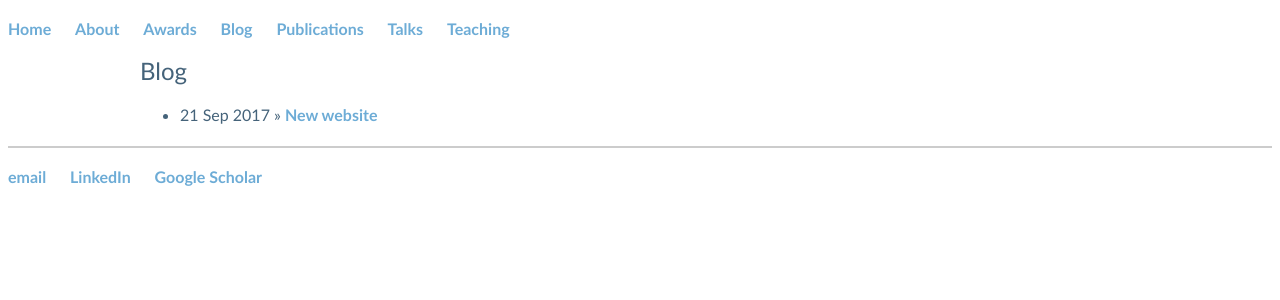
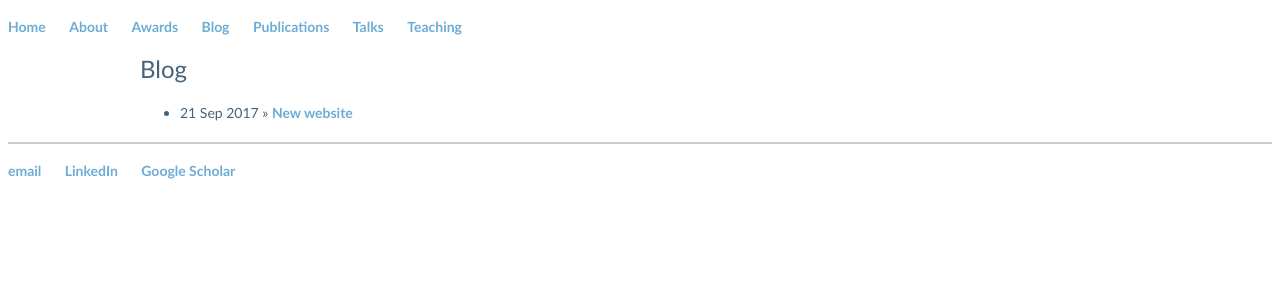
Before and after one commit to Hadrien-Montanelli/Hadrien-Montanelli.github.io, a Jekyll site: the page built from blog/index.html, in a window 1280 px wide. Shown: the top 300 px of the page. Built offline with Jekyll 4.4.1, drawn with Linux system fonts in a browser that asks for light colours.

Commit message:
Update main.css

```diff
--- a/css/main.css
+++ b/css/main.css
@@ -55,7 +55,7 @@
 }
 p {
 	font-family: Futura, 'Trebuchet MS', Arial, sans-serif;
-	font-size: 16px;
+	font-size: 14px;
 	font-style: normal;
 	font-variant: normal;
 	font-weight: 400;
@@ -64,7 +64,7 @@
 }
 ul {
 	font-family: Futura, 'Trebuchet MS', Arial, sans-serif;
-	font-size: 16px;
+	font-size: 14px;
 	font-style: normal;
 	font-variant: normal;
 	font-weight: 400;
@@ -73,7 +73,7 @@
 }
 ul.posts {
 	font-family: Futura, 'Trebuchet MS', Arial, sans-serif;
-	font-size: 16px;
+	font-size: 14px;
 	font-style: normal;
 	font-variant: normal;
 	font-weight: 400;
@@ -82,7 +82,7 @@
 }
 ul.posts li {
 	font-family: Futura, 'Trebuchet MS', Arial, sans-serif;
-	font-size: 16px;
+	font-size: 14px;
 	font-style: normal;
 	font-variant: normal;
 	font-weight: 400;
@@ -95,7 +95,7 @@
 }
 footer {
 	font-family: Futura, 'Trebuchet MS', Arial, sans-serif;
-	font-size: 16px;
+	font-size: 14px;
 	font-style: normal;
 	font-variant: normal;
 	font-weight: 400;
```
